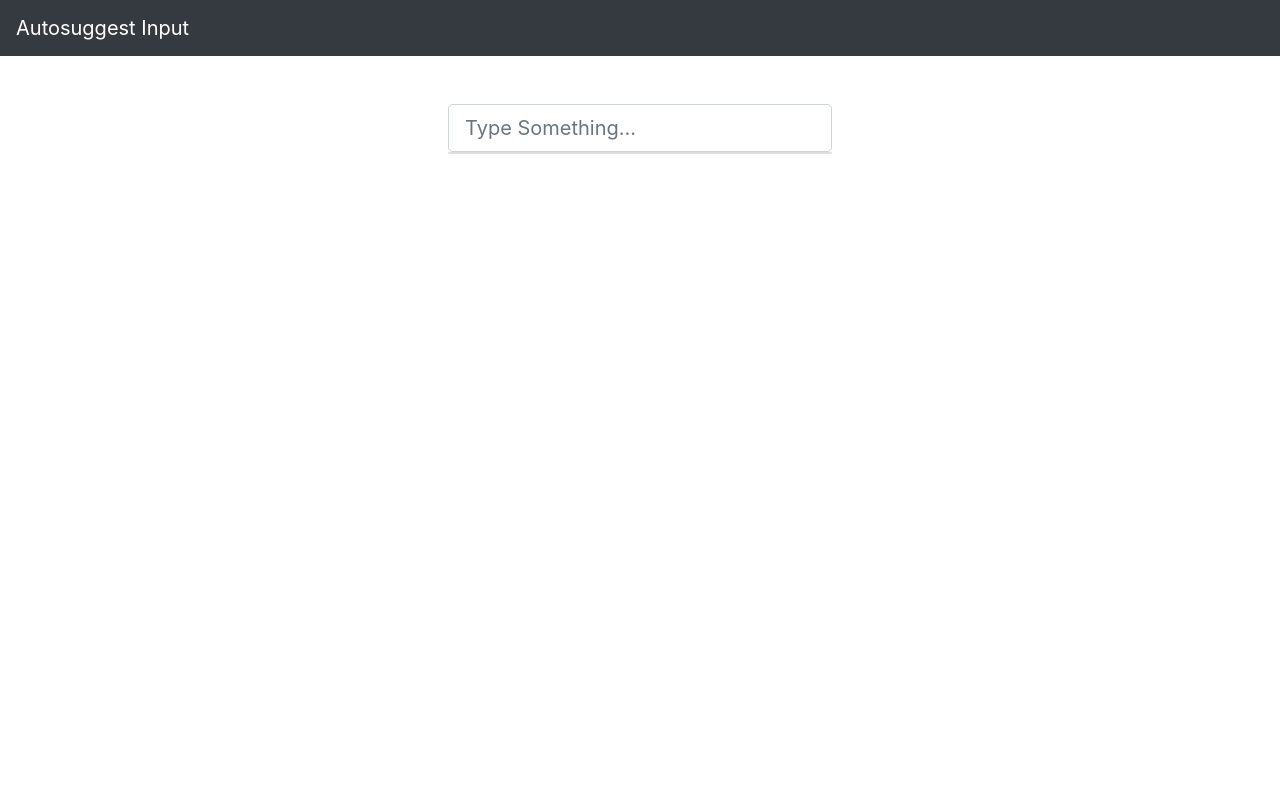
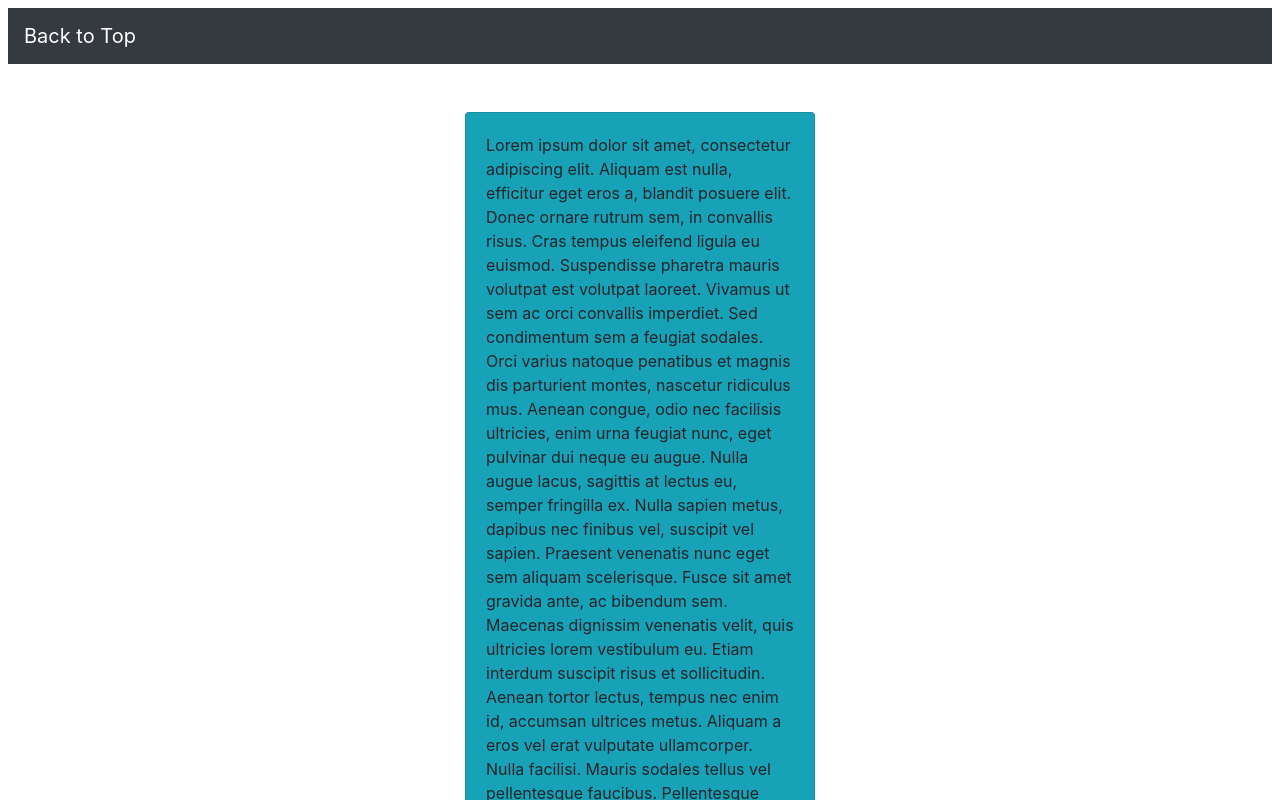
Before and after one commit to swarajlaha/frontend-challenges, a React (Create React App) app: page / in a window 1280 px wide. Shown: the top 800 px of the page. Built offline with nearby package versions, Linux system fonts and the light colour scheme.

Commit message:
scroll to top feature

```diff
--- a/src/App.js
+++ b/src/App.js
@@ -1,5 +1,6 @@
 import './App.css';
 import AutosuggestInput from './autosuggest-input/pages/autosuggestInput';
+import BackToTop from './back-to-top/pages/backToTop';
 import PasswordChecker from './password-checker/pages/PasswordChecker';
 import SmartTextarea from './smart-textarea/pages/SmartTextarea';
 import ToggleSidebar from './toggle-sidebar/pages/ToggleSidebar';
@@ -17,7 +18,10 @@ function App() {
       {/* <ToggleSidebar /> */}
 
       { /** Autosuggest Input */ }
-      <AutosuggestInput />
+      {/* <AutosuggestInput /> */}
+
+      { /** Back to top button */}
+      <BackToTop />
     </>
   );
 }
--- /dev/null
+++ b/src/back-to-top/commons/appNavbar.js
@@ -0,0 +1,16 @@
+import React from 'react';
+import { Navbar } from 'react-bootstrap';
+
+const AppNavbar = () => {
+  return (
+    <>
+      <Navbar bg="dark" variant="dark" className='mt-2 ml-2 mr-2'>
+        <Navbar.Brand href="#home">
+          Back to Top
+        </Navbar.Brand>
+      </Navbar>
+    </>
+  );
+}
+
+export default AppNavbar;
--- /dev/null
+++ b/src/back-to-top/components/demoCard.js
@@ -0,0 +1,70 @@
+import React from 'react'
+import { Card } from 'react-bootstrap'
+import '../style.css'
+
+const DemoCard = () => {
+  return (
+    <>
+      <Card bg="info">
+        <Card.Body>
+          Lorem ipsum dolor sit amet, consectetur adipiscing elit. Aliquam est
+          nulla, efficitur eget eros a, blandit posuere elit. Donec ornare
+          rutrum sem, in convallis risus. Cras tempus eleifend ligula eu
+          euismod. Suspendisse pharetra mauris volutpat est volutpat laoreet.
+          Vivamus ut sem ac orci convallis imperdiet. Sed condimentum sem a
+          feugiat sodales. Orci varius natoque penatibus et magnis dis
+          parturient montes, nascetur ridiculus mus. Aenean congue, odio nec
+          facilisis ultricies, enim urna feugiat nunc, eget pulvinar dui neque
+          eu augue. Nulla augue lacus, sagittis at lectus eu, semper fringilla
+          ex. Nulla sapien metus, dapibus nec finibus vel, suscipit vel sapien.
+          Praesent venenatis nunc eget sem aliquam scelerisque. Fusce sit amet
+          gravida ante, ac bibendum sem. Maecenas dignissim venenatis velit,
+          quis ultricies lorem vestibulum eu. Etiam interdum suscipit risus et
+          sollicitudin. Aenean tortor lectus, tempus nec enim id, accumsan
+          ultrices metus. Aliquam a eros vel erat vulputate ullamcorper. Nulla
+          facilisi. Mauris sodales tellus vel pellentesque faucibus.
+          Pellentesque mattis eleifend lacus. Mauris quis tempor nulla.
+          Suspendisse ultricies mi mollis magna mattis, sed dignissim arcu
+          hendrerit. Nullam vitae nulla hendrerit, consequat dui in, rhoncus
+          augue. Ut luctus, purus vel imperdiet ultrices, tortor orci semper
+          purus, eu aliquam ipsum ex vel purus. Nam sagittis augue odio, eget
+          finibus lacus varius nec. Aliquam quis molestie nulla, eu auctor
+          metus. Pellentesque id nunc lectus. Sed elementum nec urna nec
+          pretium. Vivamus volutpat turpis at magna luctus tempus. Fusce
+          condimentum consectetur pretium. Duis tristique convallis nulla, eu
+          accumsan lacus finibus sed. Nulla ornare enim dui, ac aliquet lorem
+          scelerisque quis. Praesent erat ex, congue id interdum ac, consequat
+          auctor nisl. Suspendisse in risus malesuada, porta elit sed, sodales
+          erat. Aliquam sed auctor tortor, convallis fringilla dolor. Quisque
+          maximus ex arcu, eget gravida ligula ultrices eu. Aenean non sapien et
+          felis volutpat laoreet id vehicula lorem. Praesent auctor augue vel
+          egestas vestibulum. Nunc mauris eros, viverra ac fermentum quis,
+          pharetra dictum magna. Phasellus facilisis nisi sed dapibus bibendum.
+          Sed finibus finibus nulla et consequat. Vestibulum ante ipsum primis
+          in faucibus orci luctus et ultrices posuere cubilia curae; Nullam
+          commodo sollicitudin dolor, ut finibus elit semper sit amet. Donec a
+          ipsum ornare, efficitur dui quis, dignissim ipsum. Nulla ultricies
+          dictum mi fermentum vestibulum. Sed sagittis erat id nulla malesuada
+          accumsan. Nullam laoreet imperdiet quam, eu fringilla mauris pharetra
+          eget. Quisque vel dui nisl. In venenatis risus at pharetra bibendum.
+          Cras nec mi in lectus ornare mattis. Aenean accumsan sagittis est
+          vitae egestas. In fermentum eu tortor eget luctus. Pellentesque id
+          augue ac eros finibus fermentum sit amet non ante. Maecenas vitae nisi
+          eu mi egestas pharetra. Cras pretium nec tortor vel vestibulum. Aenean
+          id accumsan risus. Phasellus sollicitudin congue felis ac tristique.
+          Aliquam elementum tincidunt ipsum quis imperdiet. Vivamus ac lorem in
+          lorem fringilla pulvinar et id ligula. Ut fringilla erat ac augue
+          ullamcorper, a gravida nibh ornare. Vivamus commodo metus tortor,
+          vitae eleifend arcu egestas at. Ut accumsan mauris ante, vitae laoreet
+          enim lacinia in. Nullam sit amet nulla eu mauris feugiat condimentum a
+          eget justo. Phasellus euismod hendrerit tortor ac viverra. Integer at
+          tellus sollicitudin, fermentum turpis nec, faucibus leo. Maecenas et
+          eros a dolor finibus ullamcorper ac non est. Nunc convallis et elit
+          non dignissim. Cras sit amet tempus ex.
+        </Card.Body>
+      </Card>
+    </>
+  )
+}
+
+export default DemoCard
--- /dev/null
+++ b/src/back-to-top/components/scrollButton.js
@@ -0,0 +1,13 @@
+import React from 'react'
+import { Button } from 'react-bootstrap'
+import { scrollToTopHandler } from '../helpers/index'
+
+const ScrollButton = ({ showScrollBtn }) => {
+  return (
+    <>
+      {showScrollBtn && <Button variant="scroll" onClick={scrollToTopHandler}><b>^</b></Button>}
+    </>
+  )
+}
+
+export default ScrollButton
--- /dev/null
+++ b/src/back-to-top/helpers/index.js
@@ -0,0 +1,14 @@
+export function scrollToTopHandler() {
+  window.scrollTo({
+    top: 0,
+    behavior: "smooth"
+  })
+}
+
+export function scrollFunction(setShowScrollBtn) {
+  if(document.documentElement.scrollTop > 30) {
+    setShowScrollBtn(true)
+  } else {
+    setShowScrollBtn(false)
+  }
+}
--- /dev/null
+++ b/src/back-to-top/pages/backToTop.js
@@ -0,0 +1,37 @@
+import React, { useState } from 'react'
+import { Container, Col, Row } from 'react-bootstrap'
+import AppNavbar from '../commons/appNavbar'
+import DemoCard from '../components/demoCard'
+import ScrollButton from '../components/scrollButton'
+import { scrollFunction } from '../helpers/index'
+
+const BackToTop = () => {
+
+  const [showScrollBtn, setShowScrollBtn] = useState(false);
+
+  window.onscroll = () => scrollFunction(setShowScrollBtn)
+  return (
+    <>
+      <AppNavbar />
+      <Container className="mt-5">
+        <Row>
+          <Col></Col>
+          <Col>
+            <DemoCard />
+          </Col>
+          <Col></Col>
+        </Row>
+        <Row>
+          <Col></Col>
+          <Col>
+            <DemoCard />
+          </Col>
+          <Col></Col>
+        </Row>
+      </Container>
+      <ScrollButton showScrollBtn={showScrollBtn} />
+    </>
+  )
+}
+
+export default BackToTop
--- /dev/null
+++ b/src/back-to-top/style.css
@@ -0,0 +1,20 @@
+.btn-scroll {
+  position: fixed;
+  bottom: 20px;
+  right: 30px;
+  z-index: 99;
+  padding: 15px;
+  border: 1px solid black !important;
+  border-radius: 4px;
+  box-shadow: 3px 3px 5px grey;
+}
+
+.btn-scroll:hover {
+  z-index: 99;
+  cursor: pointer;
+  border: 1px solid black !important;
+  border-radius: 4px;
+  background-color: black;
+  color: antiquewhite !important;
+  box-shadow: 5px 5px 5px grey;
+}
```
